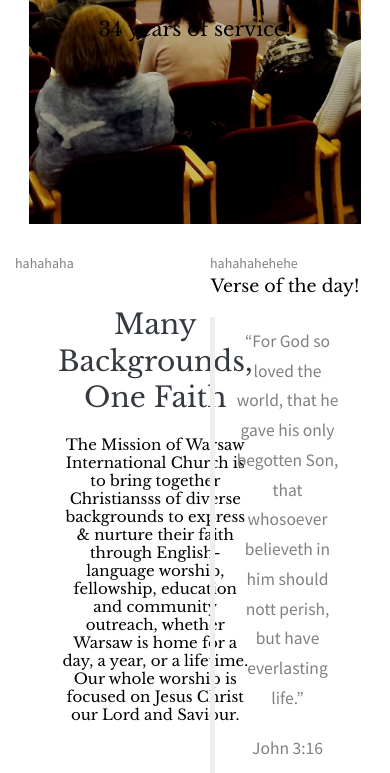
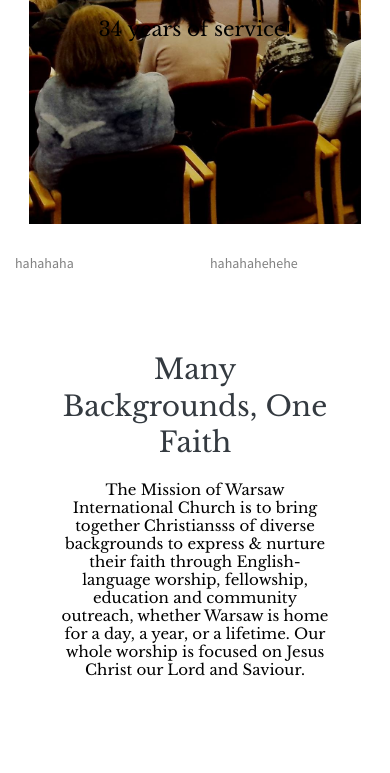
Before and after one commit to ivanyufen/church-final, a plain HTML site: page index.html in a window 390 px wide. Shown: the part 334-1107 px from the top of the page. Drawn offline with nearby package versions, Linux system fonts and the light colour scheme; files whose address does not match are found by name.

Commit message:
eight commit

```diff
--- a/index.html
+++ b/index.html
@@ -123,7 +123,7 @@
 						<div class="bg-white"></div>
 						<div class="container-fluid">
 							<div class="row">
-								<div class="col-6 col-sm-6 col-md-6 col-lg-6 text-center">
+								<div class="col col-sm-6 col-md-6 col-lg-6 text-center">
 									<div class="slider-text">
 										<div class="slider-text-inner">
 											<h1 class="text-dark">Many Backgrounds, One Faith</h1>
@@ -149,7 +149,7 @@
 										</div>
 									</div>
 								</div> -->
-								<div class="col-6 col-sm-6 col-md-6 col-lg-6 text-center">
+								<div class="col col-sm-6 col-md-6 col-lg-6 text-center">
 									<div class="slider-text">
 										<div>
 											<h3>Verse of the day!</h3>
```
